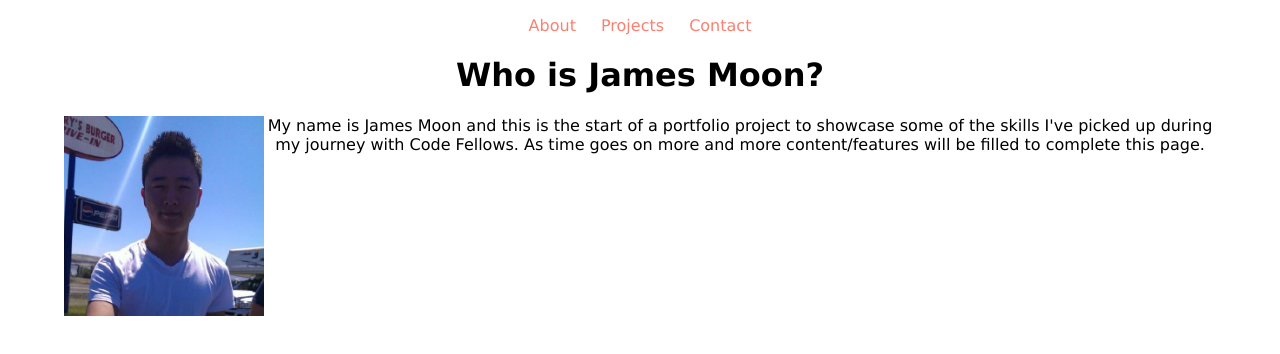
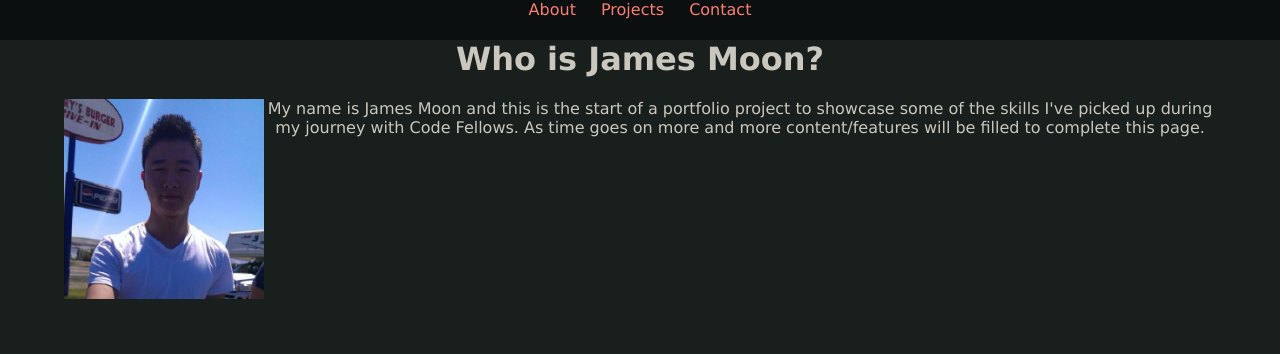
Before and after one commit to sendjmoon/portfolio, a plain HTML site: page index.html in a window 1280 px wide. Drawn offline with nearby package versions, Linux system fonts and the light colour scheme.

Commit message:
played w colors. terrible mistake

```diff
--- a/styles/base.css
+++ b/styles/base.css
@@ -1,18 +1,27 @@
 body {
-  background-color: white;
-  color: black;
+  background-color: #191F1C;
+  color: #CAC7BE;
   font-family: verdana;
+  width: 100%;
+}
+
+main {
   width: 90%;
-  margin: 0 auto;
+  text-align: center;
+  margin-top: 40px;
+  margin-left: 5%;
+  margin-right: 5%;
 }
 
 a {
   margin: 0 auto;
   text-decoration: none;
   color: salmon;
+  opacity: 1.0;
 }
 
 a:visited {
   margin: 0 auto;
   color: salmon;
+  opacity: 1.0;
 }
--- a/styles/layout.css
+++ b/styles/layout.css
@@ -91,15 +91,27 @@
   }
   .hamburger-menu {
     display: block;
+    height: 40px;
+  }
+  .main-nav {
+    background-color: rgba(10, 14, 15, 0.9);
+    height: 40px;
+    position: fixed;
+    top: 0;
   }
   .hamburger-ul {
     width: 100%;
+    height: 40px;
+    margin: 0 auto;
+    top: 0;
     text-align: center;
   }
   .hamburger-li {
     display: inline;
     width: 33%;
-    padding: 10px;
+    height: 40px;
+    padding-left: 10px;
+    padding-right: 10px;
   }
   .article-image img {
     float: left;
```
